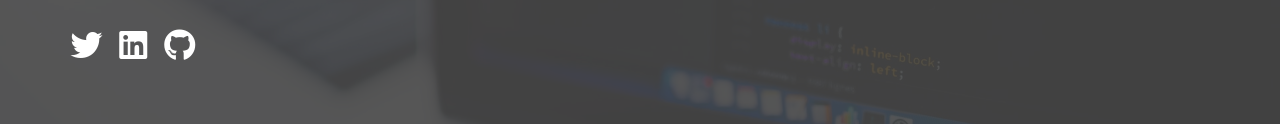
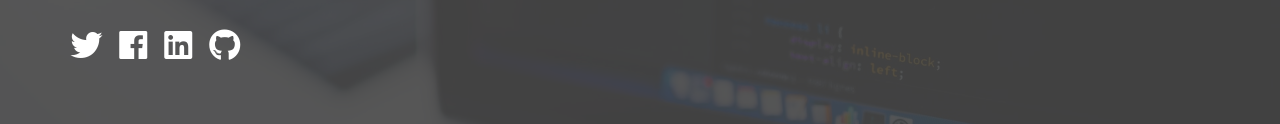
Before and after one commit to azaber1/adnanzaber, a plain HTML site: page index.html in a window 1280 px wide. Shown: the part 413-537 px from the top of the page. Drawn offline with Linux system fonts and the light colour scheme.

Commit message:
Update index.html

```diff
--- a/index.html
+++ b/index.html
@@ -61,10 +61,10 @@
         <a href="https://twitter.com/jaber_zaber">
           <i class="fab fa-twitter fa-2x"></i>
         </a>
-       <!-- <a href="https://www.facebook.com/azaber67">
+        <a href="https://www.facebook.com/azaber67">
           <i class="fab fa-facebook fa-2x"></i>
         </a>
-        -->
+
         <a href="https://www.linkedin.com/in/adnan-zaber-374633133/">
           <i class="fab fa-linkedin fa-2x"></i>
         </a>
```
